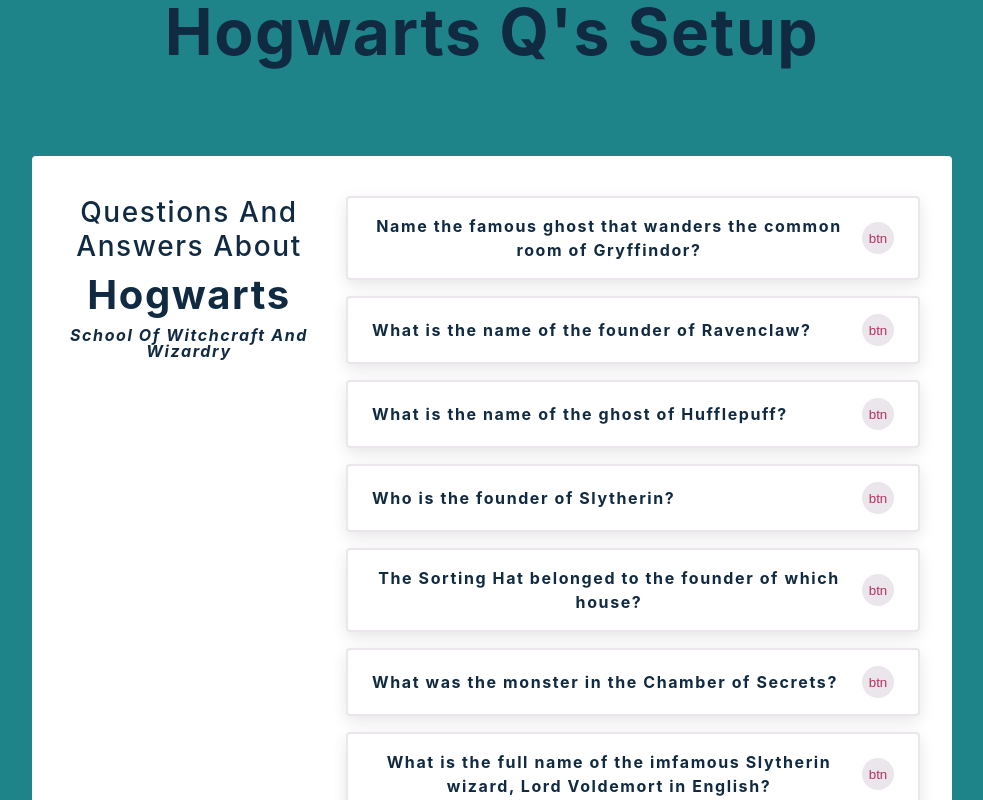
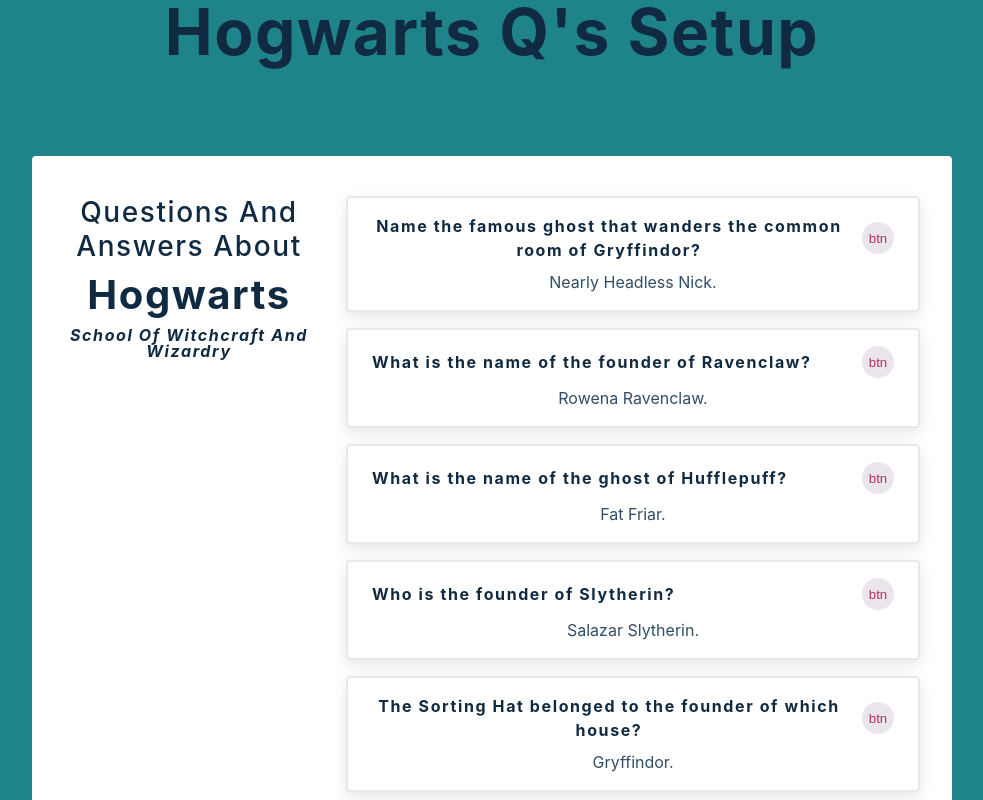
Before and after one commit to l33th/hogwarts-qna, a React (Create React App) app: page / in a window 1280 px wide. Shown: the top 800 px of the page, without its empty margins (148-1131 px from the left). Built offline with nearby package versions, Linux system fonts and the light colour scheme.

Commit message:
Display the Info

```diff
--- a/src/components/Question.js
+++ b/src/components/Question.js
@@ -9,6 +9,7 @@
 					<h4> {title} </h4>
 					<button className='btn'>btn</button>
 				</header>
+				<p> {info} </p>
 			</article>
 		</>
 	);
```
